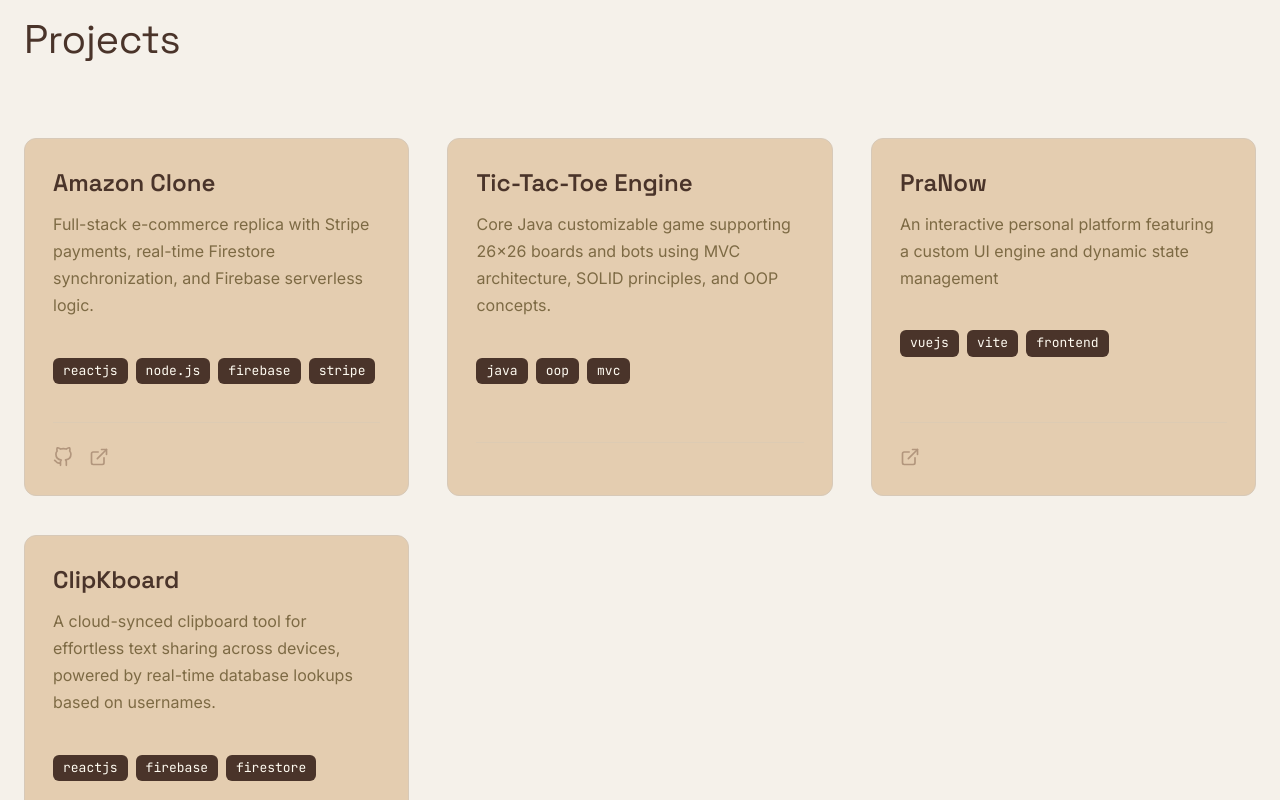
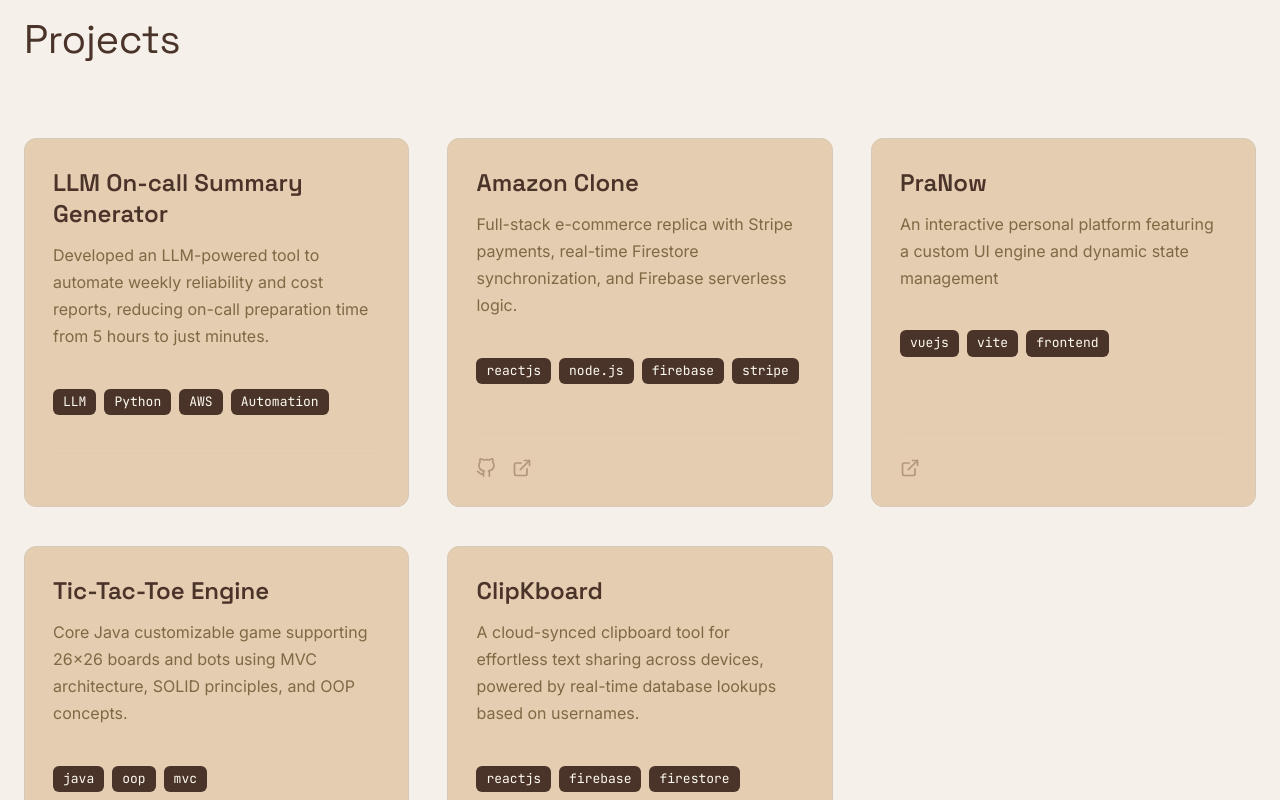
Before and after one commit to actualpranav/actualpranav, a Vue app: page / in a window 1280 px wide. Shown: the part 2860-3660 px from the top of the page. Built offline with nearby package versions, Linux system fonts and the light colour scheme.

Commit message:
re-order projeects

```diff
--- a/src/components/ProjectsSection.vue
+++ b/src/components/ProjectsSection.vue
@@ -2,6 +2,12 @@
 import ProjectCard from './ProjectCard.vue'
 
 const projects = [
+  {
+    id: 5,
+    title: 'LLM On-call Summary Generator',
+    description: 'Developed an LLM-powered tool to automate weekly reliability and cost reports, reducing on-call preparation time from 5 hours to just minutes.',
+    tags: ['LLM', 'Python', 'AWS', 'Automation'],
+  },
   {
     id: 1,
     title: 'Amazon Clone',
@@ -11,17 +17,17 @@ const projects = [
     liveUrl: 'https://challenge-629de.web.app/',
   },
   {
-    id: 2,
-    title: 'Tic-Tac-Toe Engine',
-    description: 'Core Java customizable game supporting 26x26 boards and bots using MVC architecture, SOLID principles, and OOP concepts.',
-    tags: ['java', 'oop', 'mvc'],
-  },
-  {
     id: 3,
     title: 'PraNow',
     description: 'An interactive personal platform featuring a custom UI engine and dynamic state management',
     tags: ['vuejs', 'vite', 'frontend'],
     liveUrl: 'https://pranow.vercel.app/',
+  },
+  {
+    id: 2,
+    title: 'Tic-Tac-Toe Engine',
+    description: 'Core Java customizable game supporting 26x26 boards and bots using MVC architecture, SOLID principles, and OOP concepts.',
+    tags: ['java', 'oop', 'mvc'],
   },
   {
     id: 4,
```
